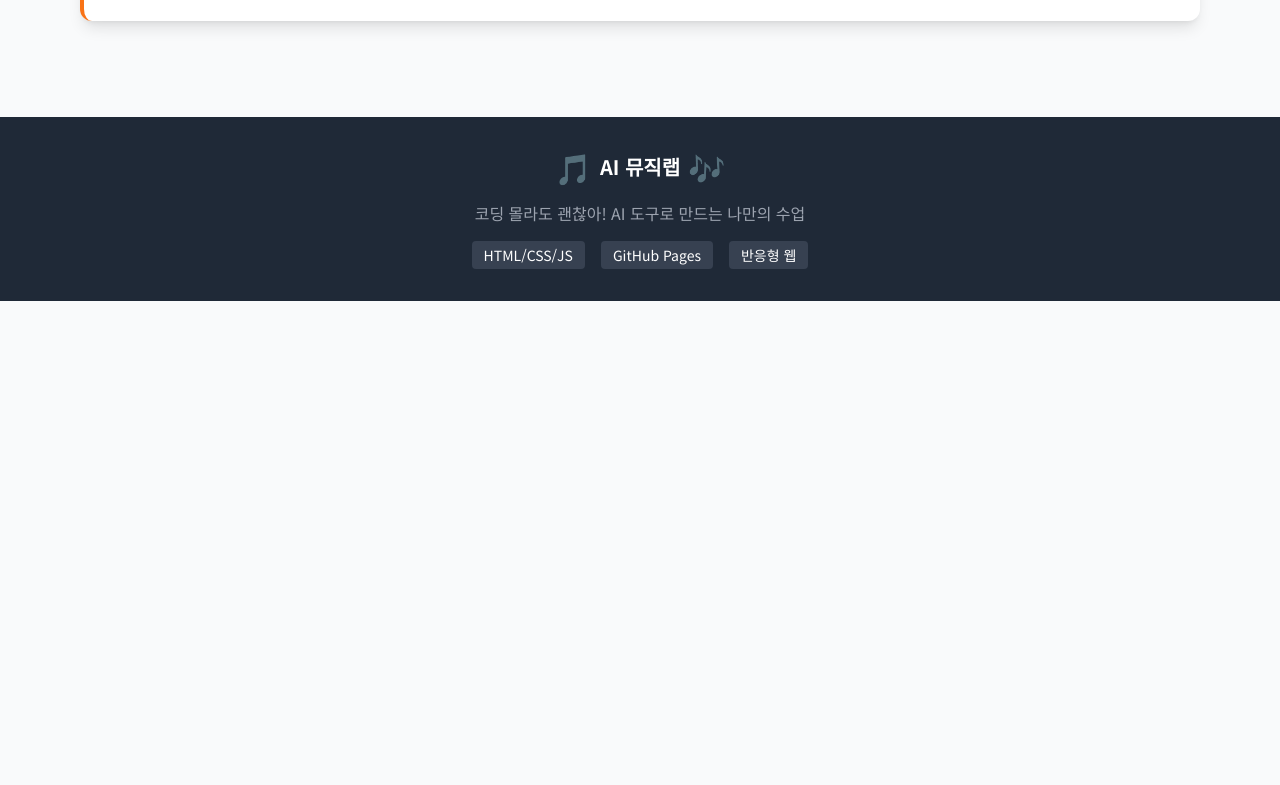
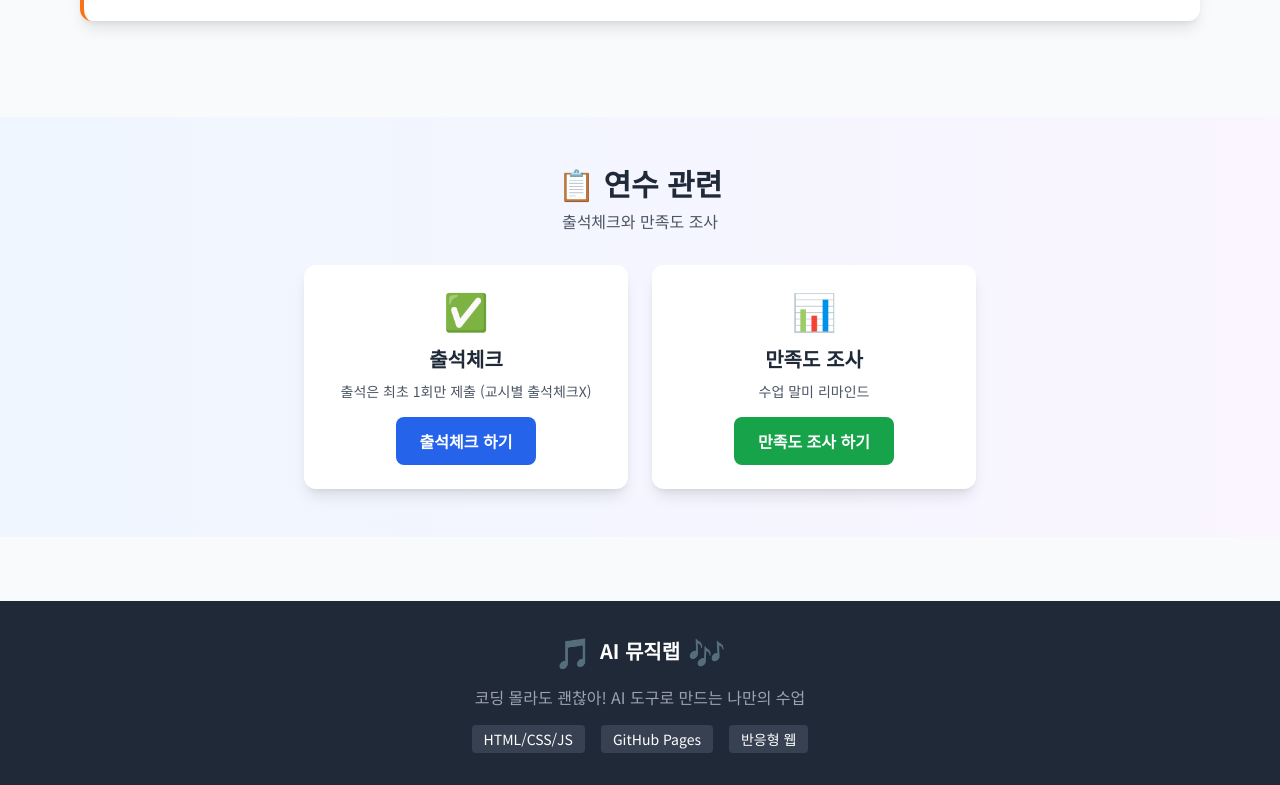
Before and after one commit to rrjjyy123/openclass, a plain HTML site: page index.html in a window 1280 px wide. Shown: the part 999-1784 px from the top of the page. Before the commit the page ends 1300 px from the top, so only its background shows below. Drawn offline with nearby package versions, Linux system fonts and the light colour scheme.

Commit message:
Update index.html

```diff
--- a/index.html
+++ b/index.html
@@ -403,6 +403,38 @@
         </div>
     </main>
 
+    <!-- Action Buttons Section -->
+    <section class="bg-gradient-to-r from-blue-50 to-purple-50 py-12 mt-16">
+        <div class="max-w-6xl mx-auto px-4">
+            <div class="text-center mb-8">
+                <h2 class="text-3xl font-bold text-gray-800 mb-2">📋 연수 관련</h2>
+                <p class="text-gray-600">출석체크와 만족도 조사</p>
+            </div>
+
+            <div class="grid md:grid-cols-2 gap-6 max-w-2xl mx-auto">
+                <!-- 출석체크 버튼 -->
+                <div class="bg-white rounded-xl shadow-lg p-6 text-center hover:shadow-xl transition-shadow duration-300">
+                    <div class="text-4xl mb-4">✅</div>
+                    <h3 class="text-xl font-bold text-gray-800 mb-2">출석체크</h3>
+                    <p class="text-sm text-gray-600 mb-4">출석은 최초 1회만 제출 (교시별 출석체크X)</p>
+                    <a href="https://naver.me/5f5HHmVB" target="_blank" class="inline-block bg-blue-600 hover:bg-blue-700 text-white font-semibold py-3 px-6 rounded-lg transition-colors duration-200">
+                        출석체크 하기
+                    </a>
+                </div>
+
+                <!-- 만족도 조사 버튼 -->
+                <div class="bg-white rounded-xl shadow-lg p-6 text-center hover:shadow-xl transition-shadow duration-300">
+                    <div class="text-4xl mb-4">📊</div>
+                    <h3 class="text-xl font-bold text-gray-800 mb-2">만족도 조사</h3>
+                    <p class="text-sm text-gray-600 mb-4">수업 말미 리마인드</p>
+                    <a href="https://naver.me/531Pe6AW" target="_blank" class="inline-block bg-green-600 hover:bg-green-700 text-white font-semibold py-3 px-6 rounded-lg transition-colors duration-200">
+                        만족도 조사 하기
+                    </a>
+                </div>
+            </div>
+        </div>
+    </section>
+
     <!-- Footer -->
     <footer class="bg-gray-800 text-white py-8 mt-16">
         <div class="max-w-6xl mx-auto px-4 text-center">
```
